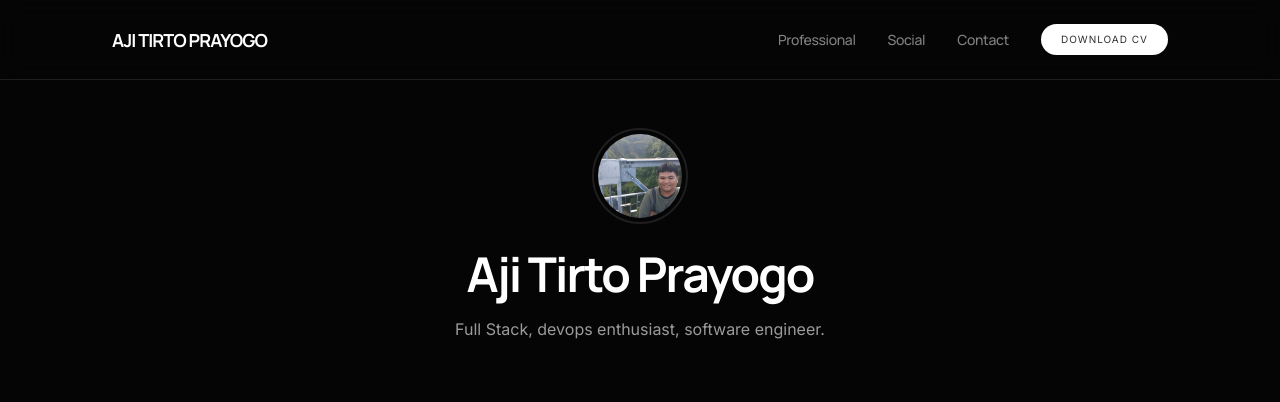
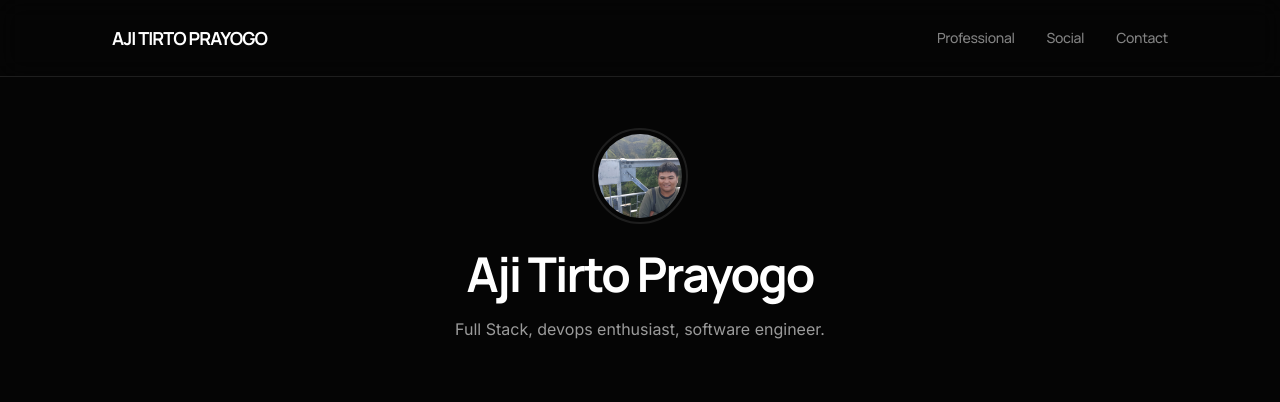
Before and after one commit to ajitirto/ajitirto.github.io, an Astro site: page / in a window 1280 px wide. Shown: the top 402 px of the page. Built offline with nearby package versions, Linux system fonts and the light colour scheme; Astro itself is replaced by a stand-in of ours.

Commit message:
hide download cv

```diff
--- a/src/components/Header.astro
+++ b/src/components/Header.astro
@@ -9,9 +9,9 @@
       <a class="font-['Manrope'] text-sm font-medium tracking-tight text-white/50 hover:text-white transition-colors duration-300" href="#prefessional">Professional</a>
       <a class="font-['Manrope'] text-sm font-medium tracking-tight text-white/50 hover:text-white transition-colors duration-300" href="#social">Social</a>
       <a class="font-['Manrope'] text-sm font-medium tracking-tight text-white/50 hover:text-white transition-colors duration-300" href="#contact">Contact</a>
-      <button class="bg-primary text-on-primary px-5 py-2 rounded-full font-label-caps text-[10px] uppercase tracking-widest hover:scale-105 transition-all duration-300 active:scale-95">
-        Download CV
-      </button>
+      <!-- <button class="bg-primary text-on-primary px-5 py-2 rounded-full font-label-caps text-[10px] uppercase tracking-widest hover:scale-105 transition-all duration-300 active:scale-95"> -->
+      <!--   Download CV -->
+      <!-- </button> -->
     </div>
     <div class="md:hidden">
       <span class="material-symbols-outlined text-white">menu</span>
```
